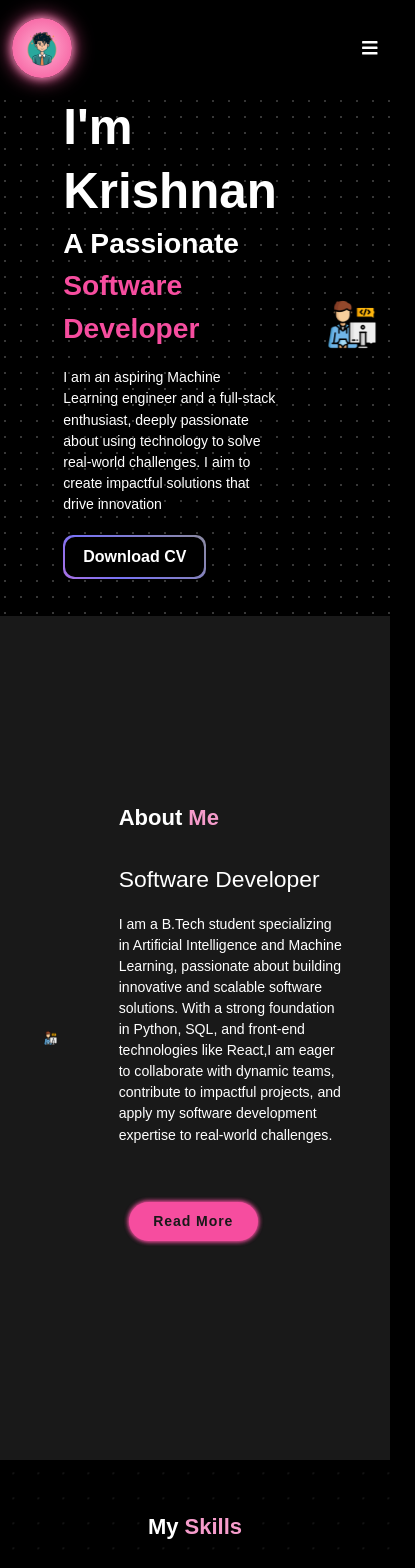
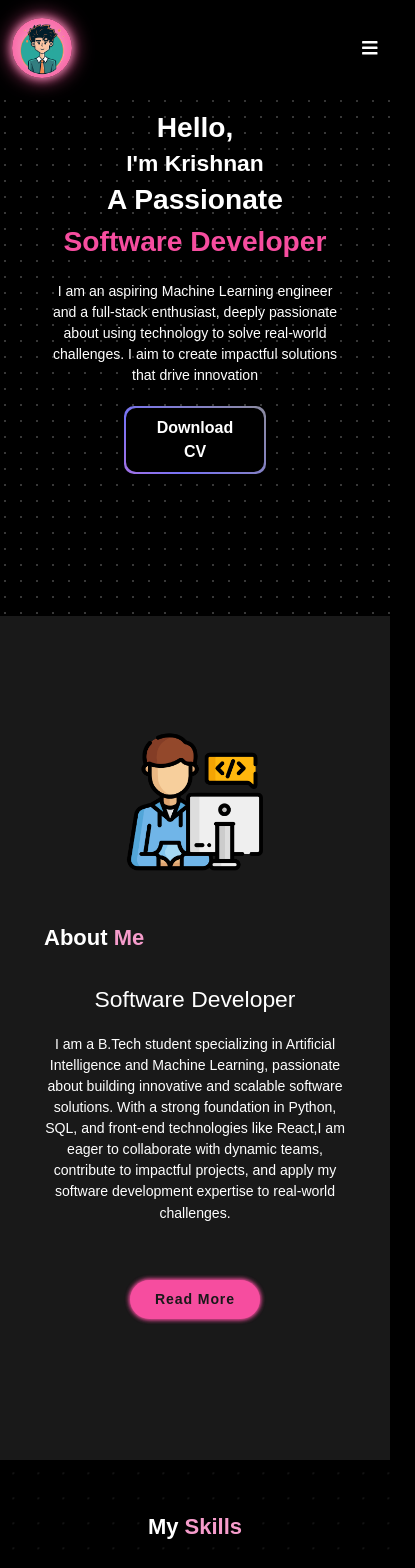
Before and after one commit to krishnan1235/my-portfolio, a React (Vite) app: page / in a window 390 px wide. Shown: the top 1568 px of the page, 415 px wide, since content can reach past the window. Built offline with nearby package versions, Linux system fonts and the light colour scheme.

Commit message:
change made

```diff
--- a/src/App.css
+++ b/src/App.css
@@ -30,10 +30,10 @@
 
 /* Logo styling + glow effect */
 .logo {
-  font-size: 2.5rem;
+  /* font-size: 2.5rem; */
   color: var(--text-color);
-  font-weight: 600;
-  cursor: default;
+  /* font-weight: 600; */
+  cursor:grab;
   border-radius: 60px;
   width: 60px;
   height: 60px;
@@ -46,11 +46,11 @@
 }
 
 .logo:hover {
-  transform: scale(1.1) rotate(5deg);
+  transform: scale(1.2) rotate(360deg);
 }
 
 .logo img {
-  width: 40px;
+  width: 80px;
 }
 
 /* Navbar links */
@@ -139,18 +139,22 @@
 }
 
 
+/* ****************************************************media querty*************************************************** */
+
 
 /* home *********************************************************************************************************************/
-.home{
-  min-height: 100vh;
-  /* padding: 10rem 9% 2rem; */
-  padding-left: 10rem;
-  padding-right: 10rem;
-  padding-top: 20px;
+.home {
   display: flex;
   align-items: center;
   justify-content: center;
-  }
+}
+
+.about {
+  display: flex;
+  align-items: center;
+  justify-content: center;
+}
+
 
 .home-img img {
   /* background-color: aqua; */
@@ -167,6 +171,94 @@
   animation-iteration-count: infinite;
   animation-timing-function: ease-in-out;
 }
+.home-img img {
+  width: 60vw; /* mobile-friendly */
+}
+@media (max-width: 768px) {
+  .home-content{
+    display: flex;
+    flex-direction: column;
+
+  }
+  /* Home Section Mobile Fix */
+  .home {
+    flex-direction: column; /* stack content and image vertically */
+    padding: 2rem 6rem;
+    height: auto;
+    /* margin-top: 60%; */
+  }
+
+  .home-content {
+    text-align: center;
+    display: flex;
+    justify-content: center;
+    align-items: center;
+    order: 2;
+  }
+
+  .home-img {
+    order: 2;
+    margin-top: 2rem;
+    display: flex;
+    justify-content: center;
+  }
+
+  .home-img img {
+    display: none;
+  }
+
+  .home-content h3 {
+    font-size: 1.2rem;
+    /* font-weight: 600; */
+  }
+
+  .animated-border-button{
+    width: 50%;
+    /* position: absolute; */
+    /* left: 50%; */
+    align-items: center;
+  }
+
+  .home-content p {
+    font-size: 1.4rem;
+  }
+
+  /* About Section Mobile Fix */
+  .about {
+    flex-direction: column;
+    padding: 3rem 2rem;
+    gap: 2rem;
+    height: auto;
+  }
+
+
+  .about img{
+     width: 40%;
+  z-index: 1;
+  /* border-radius: 50%; */
+  animation-name: floating;
+  animation-duration: 3s;
+  animation-iteration-count: infinite;
+  animation-timing-function: ease-in-out;
+  }
+  .about-content {
+    text-align: center;
+  }
+
+  .about-content p {
+    font-size: 1.4rem;
+  }
+}
+
+
+
+.about-img img {
+  width: 80vw;
+
+}
+
+
+
 @keyframes floating {
   0% {
     transform: translate(0, 0px);
@@ -184,9 +276,18 @@
 }
 
 .home-content h1 {
+    font-size: 2.6rem;
+    font-weight: 700;
+    line-height: 1.3;
+}
+
+
+@media (min-width: 768px) {
+  .home-content h1{
     font-size: 5.6rem;
     font-weight: 700;
     line-height: 1.3;
+  }
 }
 
 .home-content p {
@@ -453,9 +554,20 @@ hr{
 .project {
   background: var(--second-bg-color); /* Background Color */
   padding-top: 3rem;
-  padding-bottom: 3rem;
+  padding-bottom: 4rem;
 
 }
+
+@media (max-width: 600px) {
+  .project {
+    background: var(--second-bg-color); /* Background Color */
+    padding-top: 3rem;
+    padding-bottom: 10rem;
+
+  }
+
+}
+
 
 .project h2 {
   margin-bottom: 3rem; /* Space between the heading and the project container */
@@ -472,7 +584,7 @@ hr{
   display: grid;
   margin-left:15%;
   margin-right:20%;
-  margin-top:8%;
+  margin-top:5%;
   margin-bottom: 9%;
   grid-template-columns: repeat(3, 1fr);
   align-items: center;
@@ -497,6 +609,7 @@ hr{
 @media (max-width: 768px) {
   .project-container {
     grid-template-columns: repeat(1, 1fr);
+    margin-top:15%;
 
   }
 }
@@ -757,6 +870,7 @@ html {
 @media (max-width: 600px) {
   .contact-container {
     padding: 1.5rem;
+    height: 70vh;
   }
 
   .contact-container h2 {
--- a/src/components/navbar.jsx
+++ b/src/components/navbar.jsx
@@ -12,7 +12,7 @@ const Navbar = () => {
   return (
     <header className="header">
       <a href="#" className="logo">
-        <img src="public/images/student-avatar-illustration-user-profile-icon-youth-simple-cartoon-portrait-vector-276205499.png" alt="Logo" />
+      <img src="/images/student-avatar-illustration-user-profile-icon-youth-simple-cartoon-portrait-vector-276205499.png" alt="Logo" />
       </a>
 
       {/* Toggle between hamburger and close icons */}
--- a/src/pages/about.jsx
+++ b/src/pages/about.jsx
@@ -32,7 +32,7 @@ const About = () => {
 //   </div>
 // </div>
 
-    <div className="about" id="about">
+<div className="about flex flex-col md:flex-row justify-center items-center gap-10 min-h-screen px-6 md:px-20 pt-10 bg-[var(--second-bg-color)]">
     <div className="about-img">
     <img src="images/644617.png" alt=""></img>
     </div>
--- a/src/pages/homepage.jsx
+++ b/src/pages/homepage.jsx
@@ -9,7 +9,7 @@ const Homepage = () => {
     <div
       className="h-[70rem] w-full bg-black bg-dot-white/[0.5] bg-dot-black/[0.1] relative flex items-center justify-center ">
 
-   <div className="home" id="home">
+        <div className="home flex flex-col md:flex-row items-center justify-center min-h-screen px-6 md:px-40 pt-10 gap-8 text-white" id="home">
     <div className="home-content">
       <h3>Hello,</h3>
       <h1>I'm Krishnan</h1>
```
